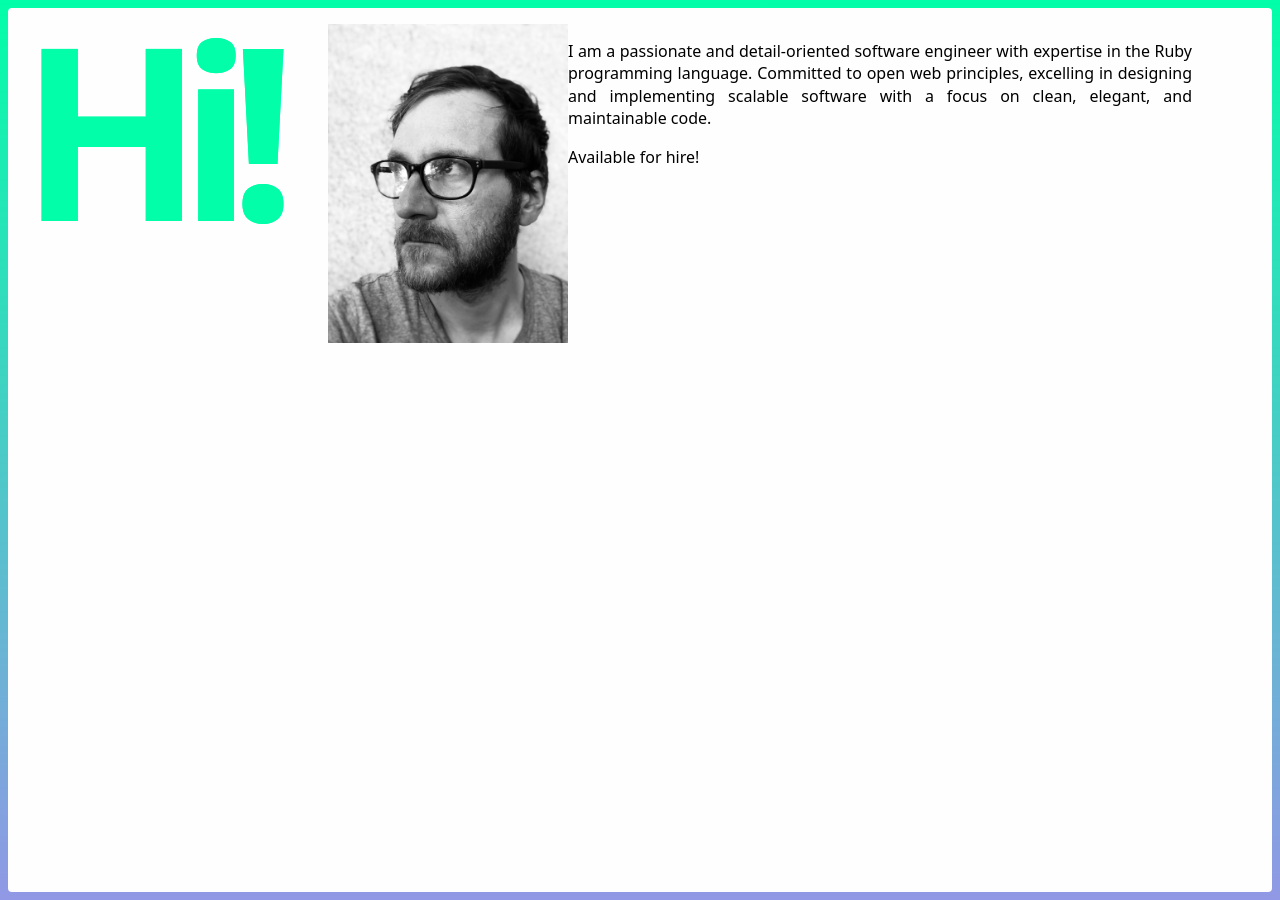
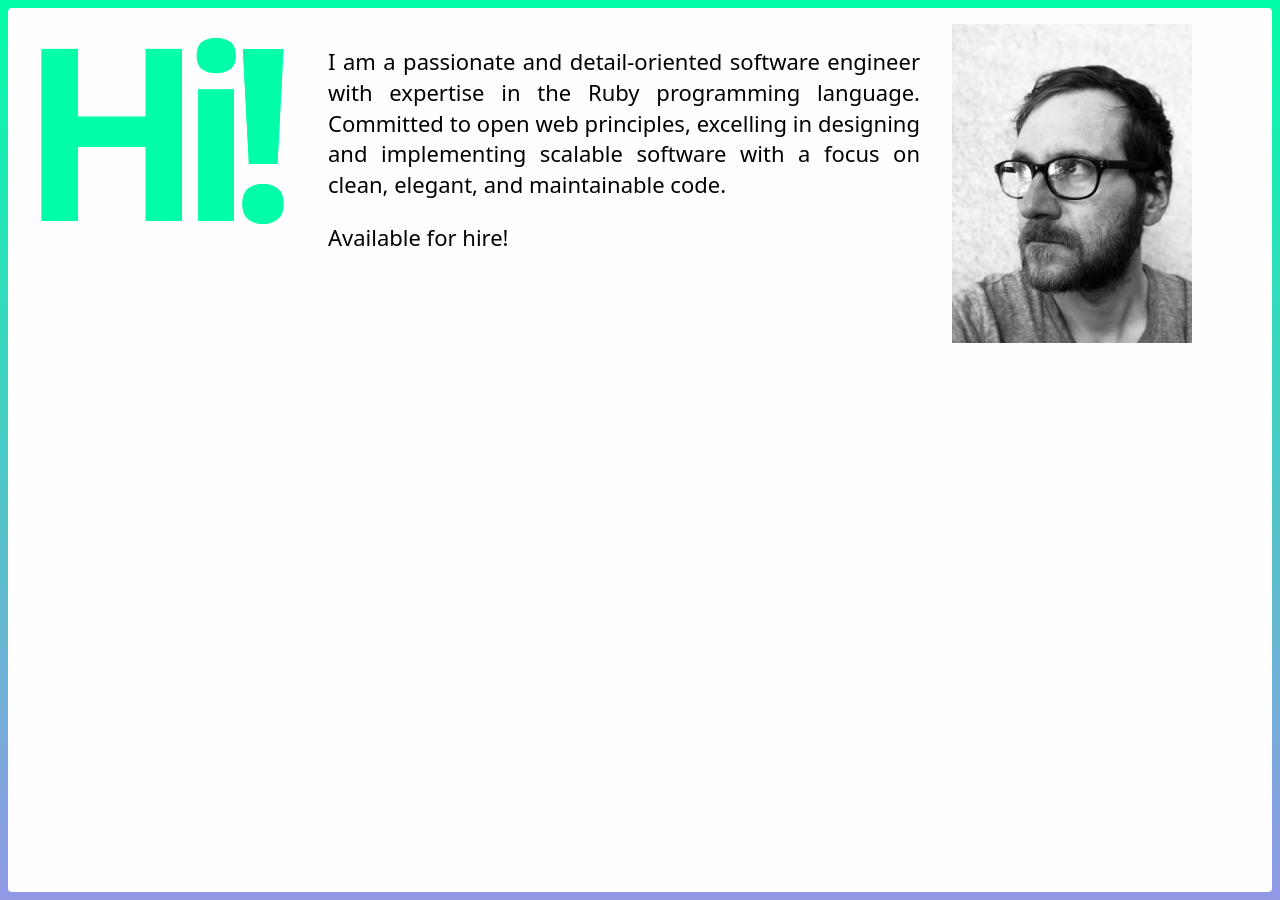
Before and after one commit to max-power/max-power.github.io, a Jekyll site: the page built from index.html, in a window 1280 px wide. Built offline with Jekyll 4.4.1, drawn with Linux system fonts in a browser that asks for light colours.

Commit message:
Update index.html

```diff
--- a/index.html
+++ b/index.html
@@ -12,10 +12,9 @@ layout:              default
 <h1>Hi!</h1>
 
 
-<div style="display: flex; ">
+<div style="display: flex; flex-direction: row-reverse; gap: 2rem;">
     <img src="{{ "/assets/images/avatar.jpg" | relative_url }}" style="max-width:15rem">
-
-    <div>
+    <div style="font-size: 22px">
         <p>I am a passionate and detail-oriented software engineer with expertise in the Ruby programming language. Committed to open web principles, excelling in designing and implementing scalable software with a focus on clean, elegant, and maintainable code.</p>
         <p>Available for hire!</p>
     </div>
```
